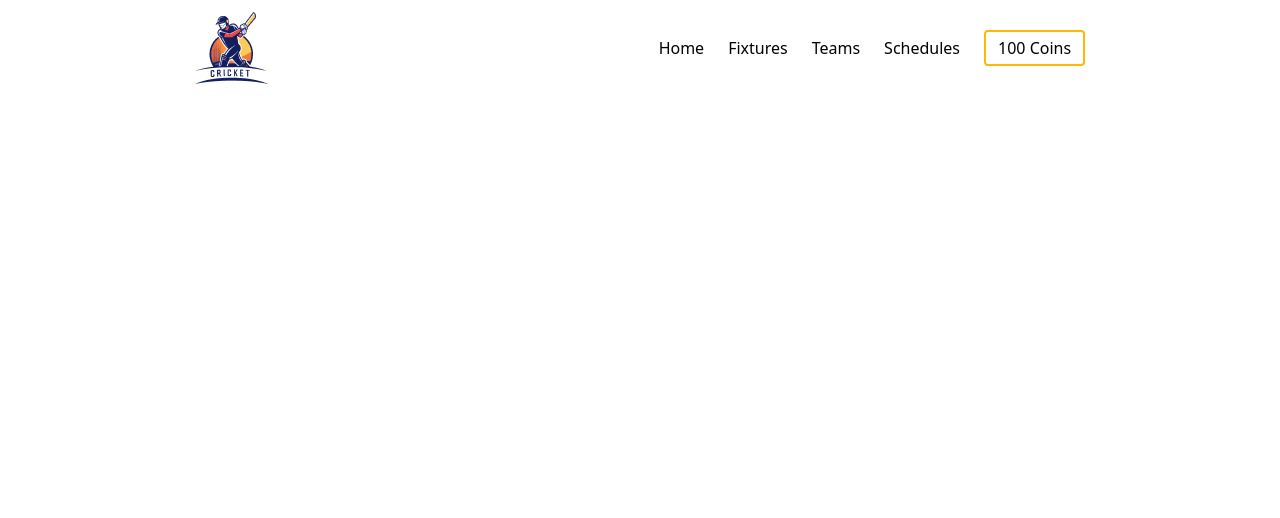
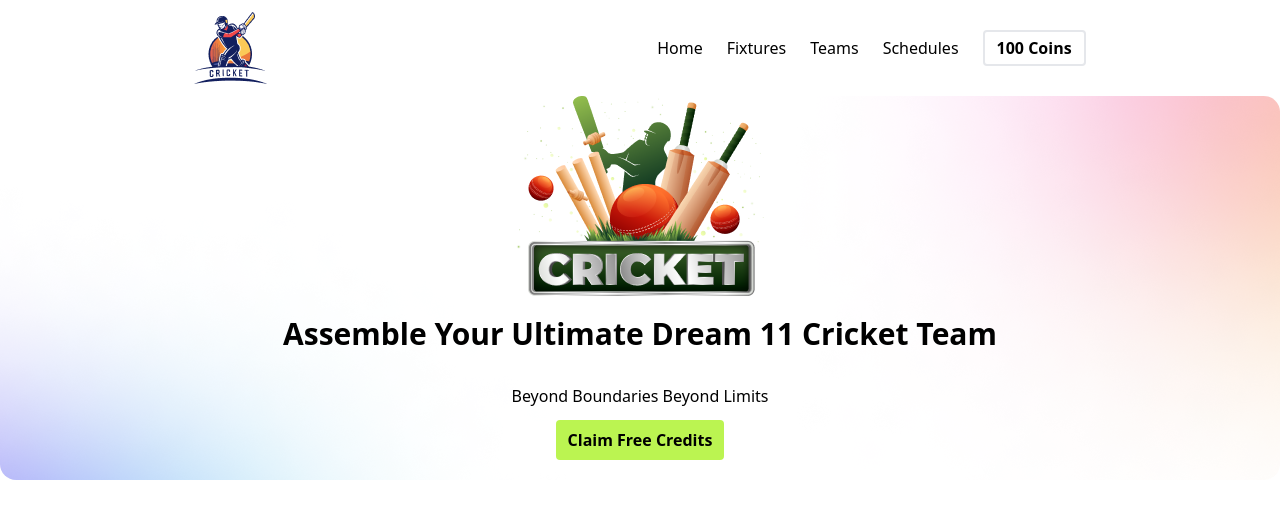
Before and after one commit to Asifmahmud436/Assignment-7, a React (Vite) app: page / in a window 1280 px wide. Shown: the top 518 px of the page. Built offline with nearby package versions, Linux system fonts and the light colour scheme.

Commit message:
added the hero section

```diff
--- a/src/App.jsx
+++ b/src/App.jsx
@@ -1,13 +1,14 @@
-import { Outlet } from 'react-router-dom'
+// import { Outlet } from 'react-router-dom'
 import './App.css'
 import Header from './Components/Header'
+import Hero from './Components/Hero'
 
 function App() {
 
   return (
     <div className='max-w-7xl m-auto '>
       <Header/>
-      <Outlet/>
+      <Hero/>
     </div>
   )
 }
--- a/src/Components/Header.jsx
+++ b/src/Components/Header.jsx
@@ -13,7 +13,7 @@ export default function Header(){
                 <NavLink to='/'>Teams</NavLink>
                 <NavLink to='/'>Schedules</NavLink>
                 {/* <NavLink to='/'>Coins</NavLink> */}
-                <button className='border-amber-400 border-2 py-1 px-3 rounded '>100 Coins</button>
+                <button className='border-gray-200 border-2 py-1 px-3 rounded-sm font-bold'>100 Coins</button>
             </div>
         </div>
     )
--- a/src/Components/Hero.jsx
+++ b/src/Components/Hero.jsx
@@ -1,7 +1,13 @@
+import bgShadow from '../assets/bg-shadow.png'
+import bannerMain from '../assets/banner-main.png'
 export default function Hero(){
+
     return(
-        <div>
-
+        <div style={{backgroundImage: `url(${bgShadow})`}} className='flex flex-col items-center rounded-2xl'>
+            <img src={bannerMain} alt=""/>
+            <h2 className='text-3xl my-5 font-bold'>Assemble Your Ultimate Dream 11 Cricket Team</h2>
+            <p className='my-3'>Beyond Boundaries Beyond Limits</p>
+            <button className="mb-5 px-3 py-2 rounded-sm  bg-lime-300 border-gray-300 font-bold">Claim Free Credits</button>
         </div>
     )
 }
```
